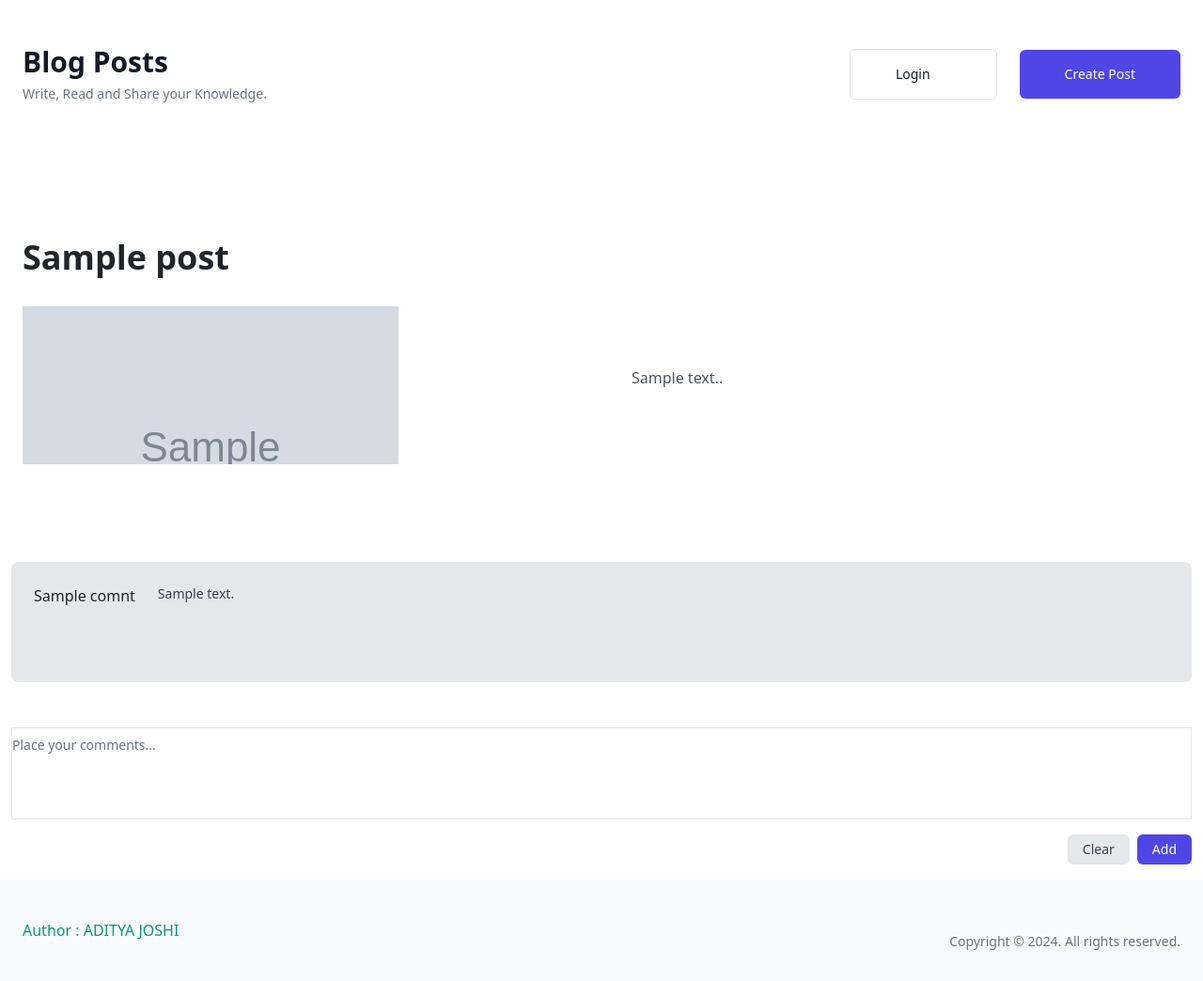
After one commit to itmadityajoshi/Blog-site-Django-, a Django app: template Blog_site/blog/templates/singleContent.html in a window 1280 px wide. The commit adds this page. Shown: the whole page at 94% size. Run offline with Django 3.2, Linux system fonts and the light colour scheme; the template is opened without the code that fills it: most values are stand-ins (such as "Sample title", 1, 10 or a date in 2020); grey boxes marked "Sample" are stand-in pictures; some libraries are stand-ins or nearby versions.

Commit message:
comment section added

```diff
--- a/Blog_site/blog/templates/navbar.html
+++ b/Blog_site/blog/templates/navbar.html
@@ -4,7 +4,7 @@
       class="flex flex-col items-start gap-4 md:flex-row md:items-center md:justify-between"
     >
       <div>
-        <h1 class="text-2xl font-bold text-gray-900 sm:text-3xl">Blog Posts</h1>
+       <a href="/"> <h1 class="text-2xl font-bold text-gray-900 sm:text-3xl">Blog Posts</h1> </a>
 
         <p class="mt-1.5 text-sm text-gray-500">
           Write, Read and Share your Knowledge.
--- a/Blog_site/blog/templates/posts.html
+++ b/Blog_site/blog/templates/posts.html
@@ -30,7 +30,7 @@
         {{p.content}}
       </p>
 
-      <a href="#" class="group mt-4 inline-flex items-center gap-1 text-sm font-medium text-blue-600">
+      <a href='postdetail/{{p.id}}'  class="group mt-4 inline-flex items-center gap-1 text-sm font-medium text-blue-600">
         Find out more
 
         <span aria-hidden="true" class="block transition-all group-hover:ms-0.5 rtl:rotate-180">
--- /dev/null
+++ b/Blog_site/blog/templates/singleContent.html
@@ -0,0 +1,89 @@
+{% extends "layout.html" %} {% load tailwind_tags %} {% block content %}
+{%tailwind_css %} {% for p in post %}
+<section>
+  <div class="mx-auto max-w-screen-xl px-4 py-16 sm:px-6 sm:py-24 lg:px-8">
+    <div class="max-w-3xl">
+      <h2 class="text-3xl font-bold sm:text-4xl">{{p.title}}</h2>
+    </div>
+
+    <div class="mt-8 grid grid-cols-1 gap-8 lg:grid-cols-2 lg:gap-16">
+      <div class="relative h-64 overflow-hidden sm:h-80 lg:h-full">
+        <img
+          alt=""
+          src="{{p.image}}"
+          class="absolute inset-0 max-h-fit max-w-46 object-cover"
+        />
+      </div>
+
+      <div class="lg:py-16">
+        <article class="space-y-4 text-gray-600">
+          <p>{{p.content}}.</p>
+
+          <p></p>
+        </article>
+      </div>
+    </div>
+  </div>
+</section>
+
+{% comment %} POST - comments {% endcomment %}
+
+<div class="grid grid-cols-1 gap-4 lg:grid-cols-1 lg:gap-8 container mx-auto mt-2">
+  <div class="h-32 rounded-lg bg-gray-200">
+
+    <div class="text-center justify-center">
+
+
+    {% for comnt in comment  %}
+      <div class="flex items-start gap-4 p-4 sm:p-6 lg:p-8">
+        <a href="#" class="block shrink-0">
+         <span> {{comnt.name}} </span>
+        </a>
+
+
+          <p class=" text-sm text-gray-700">
+            {{comnt.comment_body}}
+          </p>
+
+
+         </div>
+      </div>
+
+
+    {% endfor %}
+  </div>
+
+
+  </div>
+</div>
+{% comment %} comment box {% endcomment %}
+<div class="container mx-auto mt-5">
+  <label for="OrderNotes" class="sr-only">Order notes</label>
+
+  <div class="overflow-hidden">
+    <textarea
+      id="OrderNotes"
+      class="w-full resize-none border-x-0 border-t-0 border-gray-200 px-0 align-top sm:text-sm"
+      rows="4"
+      placeholder="Place your comments..."
+    ></textarea>
+
+    <div class="flex items-center justify-end gap-2 py-3">
+      <button
+        type="button"
+        class="rounded bg-gray-200 px-3 py-1.5 text-sm font-medium text-gray-700 hover:text-gray-600"
+      >
+        Clear
+      </button>
+
+      <button
+        type="button"
+        class="rounded bg-indigo-600 px-3 py-1.5 text-sm font-medium text-white hover:bg-indigo-700"
+      >
+        Add
+      </button>
+    </div>
+  </div>
+</div>
+
+{% endfor %} {% endblock content %}
--- a/Blog_site/blog/urls.py
+++ b/Blog_site/blog/urls.py
@@ -5,4 +5,5 @@ urlpatterns = [
     path('login/', login_view, name="login"),
     path('register/', register_view, name="register"),
     path('logout/', logout_view, name="logout"),
+    path('postdetail/<int:id>', post_detail, name="postdetail"),
 ]
--- a/Blog_site/theme/static/css/dist/styles.css
+++ b/Blog_site/theme/static/css/dist/styles.css
@@ -915,6 +949,10 @@ select {
   height: 14rem;
 }
 
+.h-64 {
+  height: 16rem;
+}
+
 .h-8 {
   height: 2rem;
 }
@@ -927,10 +965,26 @@ select {
   height: 100vh;
 }
 
+.h-px {
+  height: 1px;
+}
+
+.h-10 {
+  height: 2.5rem;
+}
+
+.w-16 {
+  width: 4rem;
+}
+
 .w-full {
   width: 100%;
 }
 
+.max-w-3xl {
+  max-width: 48rem;
+}
+
 .max-w-lg {
   max-width: 32rem;
 }
@@ -955,6 +1009,15 @@ select {
   flex-shrink: 0;
 }
 
+.-translate-y-1\/2 {
+  --tw-translate-y: -50%;
+  transform: translate(var(--tw-translate-x), var(--tw-translate-y)) rotate(var(--tw-rotate)) skewX(var(--tw-skew-x)) skewY(var(--tw-skew-y)) scaleX(var(--tw-scale-x)) scaleY(var(--tw-scale-y));
+}
+
+.resize-none {
+  resize: none;
+}
+
 .grid-cols-1 {
   grid-template-columns: repeat(1, minmax(0, 1fr));
 }
@@ -983,10 +1046,18 @@ select {
   align-items: center;
 }
 
+.justify-end {
+  justify-content: flex-end;
+}
+
 .justify-center {
   justify-content: center;
 }
 
+.justify-between {
+  justify-content: space-between;
+}
+
 .gap-1 {
   gap: 0.25rem;
 }
@@ -1001,6 +1072,20 @@ select {
 
 .gap-6 {
   gap: 1.5rem;
+}
+
+.gap-8 {
+  gap: 2rem;
+}
+
+.gap-2 {
+  gap: 0.5rem;
+}
+
+.space-y-1 > :not([hidden]) ~ :not([hidden]) {
+  --tw-space-y-reverse: 0;
+  margin-top: calc(0.25rem * calc(1 - var(--tw-space-y-reverse)));
+  margin-bottom: calc(0.25rem * var(--tw-space-y-reverse));
 }
 
 .space-y-4 > :not([hidden]) ~ :not([hidden]) {
@@ -1077,13 +1180,31 @@ select {
   background-color: rgb(255 255 255 / var(--tw-bg-opacity));
 }
 
+.bg-black {
+  --tw-bg-opacity: 1;
+  background-color: rgb(0 0 0 / var(--tw-bg-opacity));
+}
+
+.bg-gray-200 {
+  --tw-bg-opacity: 1;
+  background-color: rgb(229 231 235 / var(--tw-bg-opacity));
+}
+
 .object-cover {
   -o-object-fit: cover;
      object-fit: cover;
 }
 
+.p-2 {
+  padding: 0.5rem;
+}
+
 .p-4 {
   padding: 1rem;
+}
+
+.p-3 {
+  padding: 0.75rem;
 }
 
 .px-12 {
@@ -1106,6 +1232,11 @@ select {
   padding-right: 2rem;
 }
 
+.py-1\.5 {
+  padding-top: 0.375rem;
+  padding-bottom: 0.375rem;
+}
+
 .py-16 {
   padding-top: 4rem;
   padding-bottom: 4rem;
@@ -1116,17 +1247,43 @@ select {
   padding-bottom: 0.75rem;
 }
 
+.py-4 {
+  padding-top: 1rem;
+  padding-bottom: 1rem;
+}
+
 .py-8 {
   padding-top: 2rem;
   padding-bottom: 2rem;
 }
 
+.px-3 {
+  padding-left: 0.75rem;
+  padding-right: 0.75rem;
+}
+
 .pe-12 {
   padding-inline-end: 3rem;
 }
 
+.pt-4 {
+  padding-top: 1rem;
+}
+
+.pl-6 {
+  padding-left: 1.5rem;
+}
+
+.pr-6 {
+  padding-right: 1.5rem;
+}
+
 .text-center {
   text-align: center;
+}
+
+.align-top {
+  vertical-align: top;
 }
 
 .font-serif {
@@ -1138,6 +1295,11 @@ select {
   line-height: 2rem;
 }
 
+.text-3xl {
+  font-size: 1.875rem;
+  line-height: 2.25rem;
+}
+
 .text-5xl {
   font-size: 3rem;
   line-height: 1;
@@ -1193,6 +1370,11 @@ select {
   color: rgb(107 114 128 / var(--tw-text-opacity));
 }
 
+.text-gray-600 {
+  --tw-text-opacity: 1;
+  color: rgb(75 85 99 / var(--tw-text-opacity));
+}
+
 .text-gray-700 {
   --tw-text-opacity: 1;
   color: rgb(55 65 81 / var(--tw-text-opacity));
@@ -1323,6 +1535,10 @@ select {
     height: 2.5rem;
   }
 
+  .sm\:h-80 {
+    height: 20rem;
+  }
+
   .sm\:items-center {
     align-items: center;
   }
@@ -1358,10 +1574,25 @@ select {
     padding-bottom: 3rem;
   }
 
+  .sm\:py-24 {
+    padding-top: 6rem;
+    padding-bottom: 6rem;
+  }
+
   .sm\:text-3xl {
     font-size: 1.875rem;
     line-height: 2.25rem;
   }
+
+  .sm\:text-4xl {
+    font-size: 2.25rem;
+    line-height: 2.5rem;
+  }
+
+  .sm\:text-sm {
+    font-size: 0.875rem;
+    line-height: 1.25rem;
+  }
 }
 
 @media (min-width: 768px) {
@@ -1428,8 +1659,16 @@ select {
     grid-template-columns: repeat(12, minmax(0, 1fr));
   }
 
+  .lg\:grid-cols-2 {
+    grid-template-columns: repeat(2, minmax(0, 1fr));
+  }
+
   .lg\:grid-cols-3 {
     grid-template-columns: repeat(3, minmax(0, 1fr));
+  }
+
+  .lg\:gap-16 {
+    gap: 4rem;
   }
 
   .lg\:gap-8 {
@@ -1459,6 +1698,11 @@ select {
     padding-bottom: 3rem;
   }
 
+  .lg\:py-16 {
+    padding-top: 4rem;
+    padding-bottom: 4rem;
+  }
+
   .lg\:text-right {
     text-align: right;
   }
```
Also changed, not shown: other parts of Blog_site/theme/static/css/dist/styles.css (+119 -17 lines), Blog_site/blog/admin.py (+7 -0 lines), Blog_site/blog/models.py (+12 -0 lines), Blog_site/blog/templates/userPage.html (added, +200 -0 lines), Blog_site/blog/views.py (+13 -3 lines), Blog_site/blog/migrations/0006_comment.py (added), Blog_site/blog/templates/comments.html (added), Blog_site/blog/templates/createPost.html (added), Blog_site/db.sqlite3.
